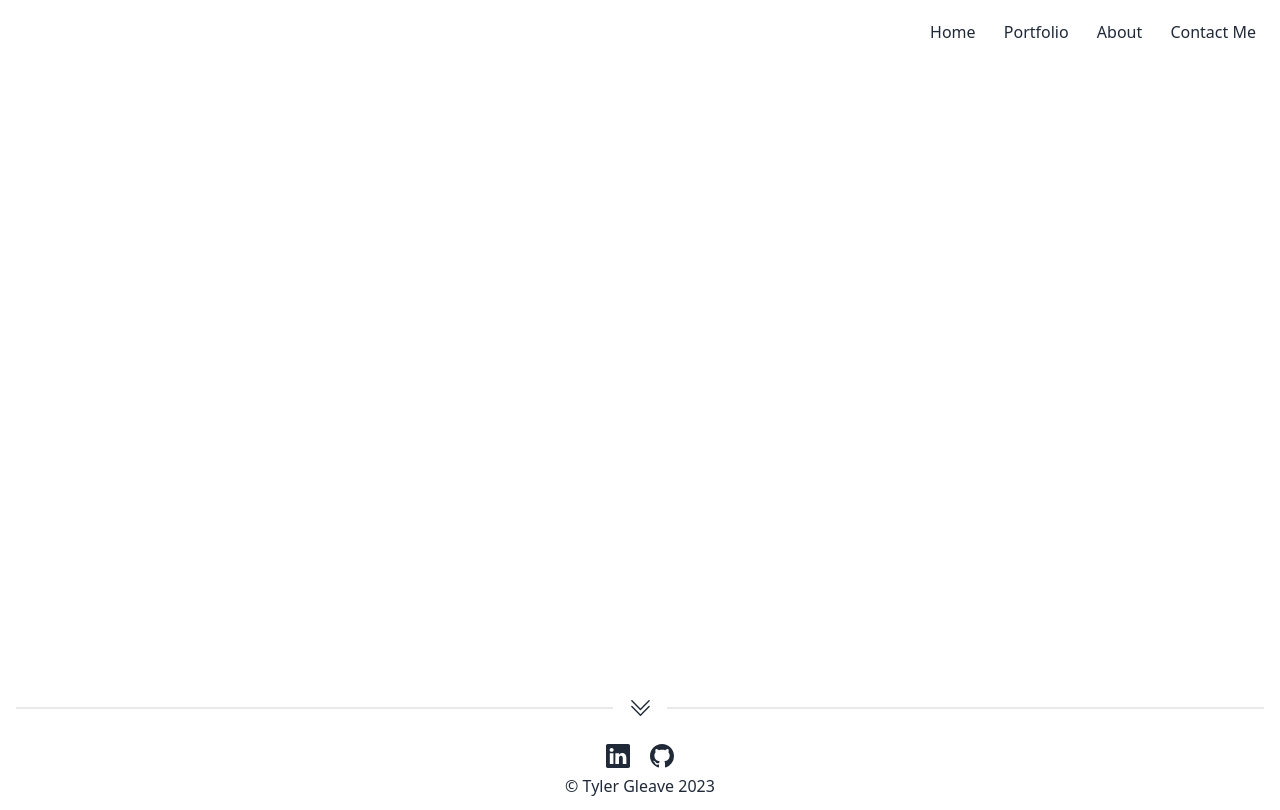
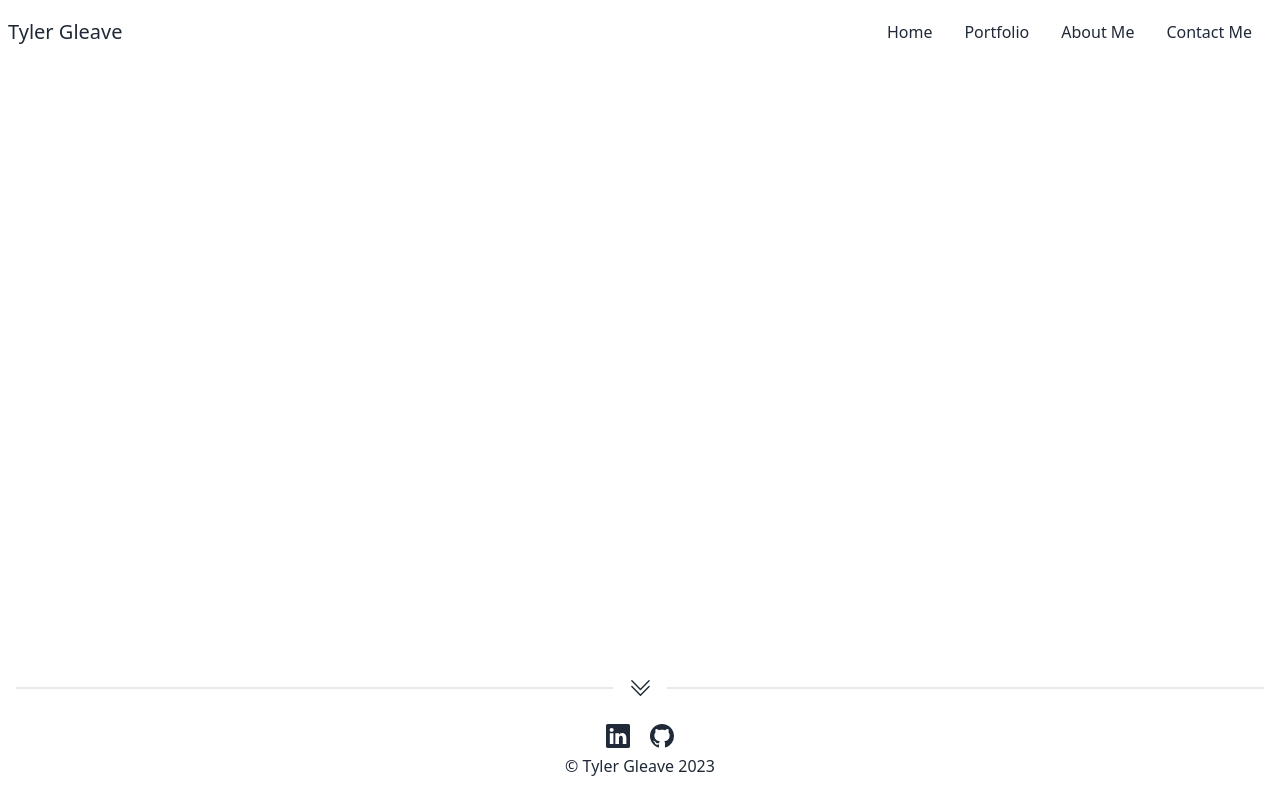
Before and after one commit to tylergleave/tylergleave, a SvelteKit app: page / in a window 1280 px wide. Built offline with nearby package versions, Linux system fonts and the light colour scheme.

Commit message:
Replace nav with daisyUI markup

```diff
--- a/src/routes/+layout.svelte
+++ b/src/routes/+layout.svelte
@@ -3,26 +3,29 @@
 </script>
 
 
-<nav class="navbar mb-5">
-  <div class="container justify-end">
-    <div class="">
-      <ul class="space-x-6">
-        <li class="inline-block">
-          <a class="nav-link active" href="/">Home</a>
+
+
+<div class="navbar bg-base-100">
+    <div class="flex-1">
+      <a href="/" class="normal-case text-xl">Tyler Gleave</a>
+    </div>
+    <div class="flex-none">
+      <ul class="menu menu-horizontal px-1">
+        <li>
+            <a href="/">Home</a>
         </li>
-        <li class="inline-block">
-          <a class="nav-link" href="/portfolio">Portfolio</a>
+        <li>
+            <a href="/portfolio">Portfolio</a>
         </li>
-        <li class="inline-block">
-          <a class="nav-link" href="/about">About</a>
+        <li>
+            <a href="/about">About Me</a>
         </li>
-        <li class="inline-block">
-          <a class="nav-link" href="/contact">Contact Me</a>
+        <li>
+            <a href="/contact">Contact Me</a>
         </li>
       </ul>
     </div>
   </div>
-</nav>
 
 <main>
     <slot />
```
